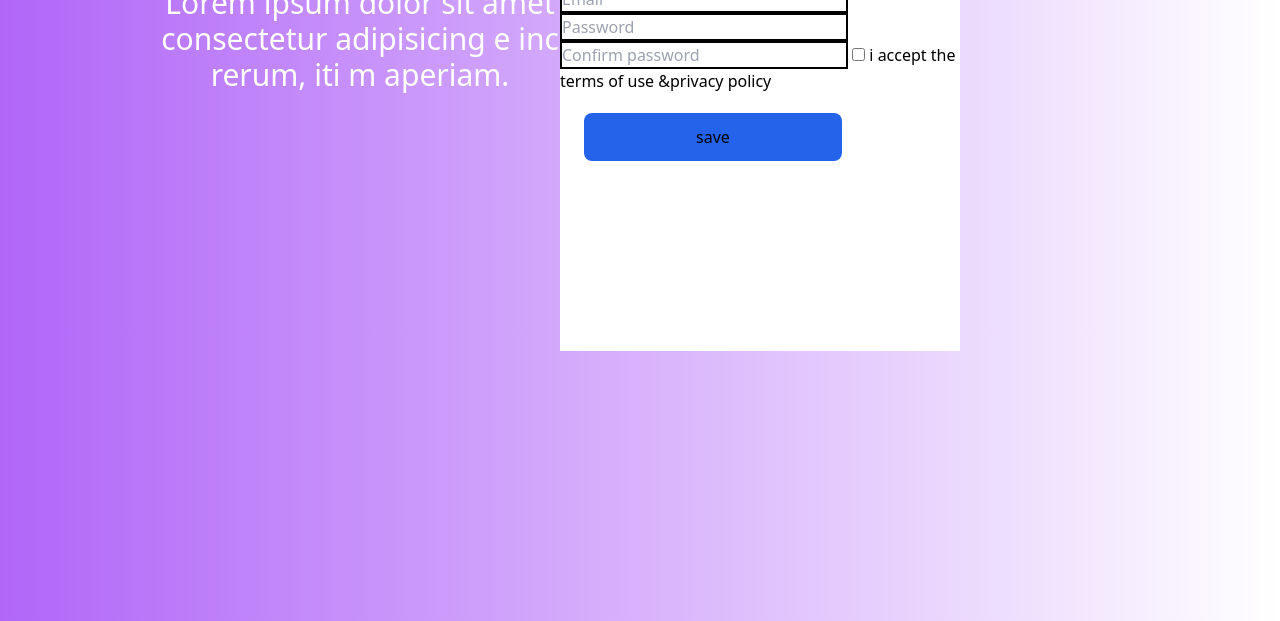
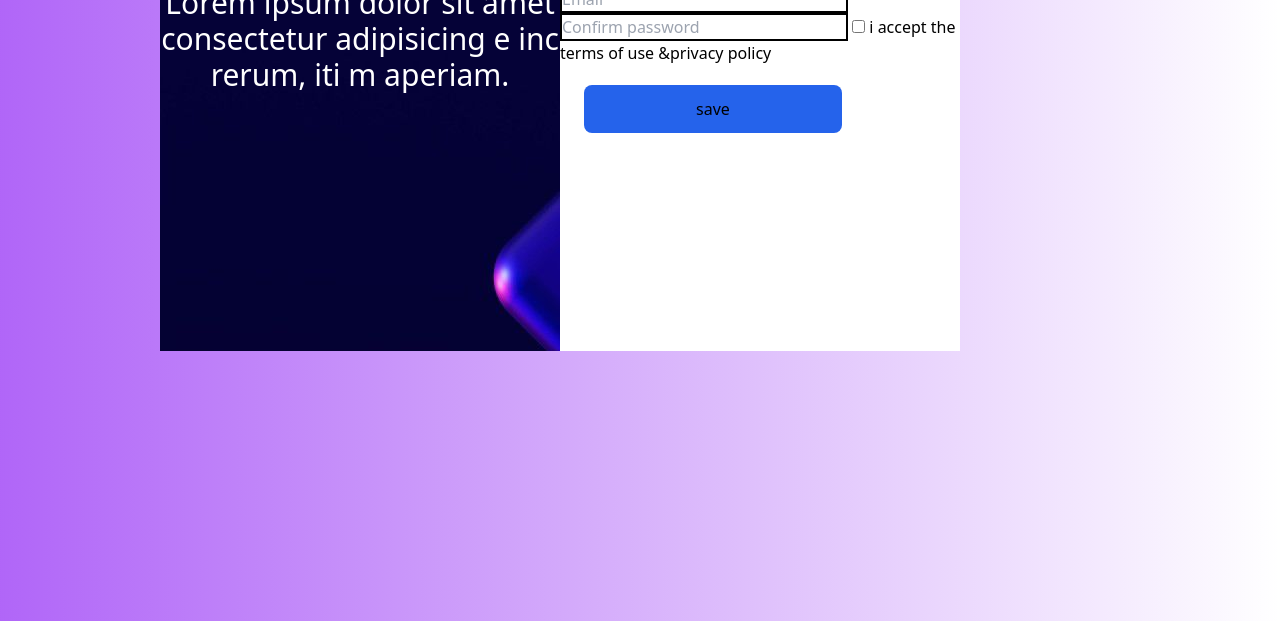
Before and after one commit to NajmaQaran/DAY-FOUR, a plain HTML site: page index.html in a window 1280 px wide. Shown: the part 179-800 px from the top of the page. Drawn offline with nearby package versions, Linux system fonts and the light colour scheme.

Commit message:
change input

```diff
--- a/index.html
+++ b/index.html
@@ -25,7 +25,7 @@
                 <input class="w-36 h-7 border-2 border-black pl-1  rounded-md" type="text" placeholder="First Name">
                 <input class="w-36 h-7 border-4 boder-black pl-1 rounded-md" type="text" placeholder="Last Name">
                 <input class="w-72 h-7 border-2 border-black" type="text" placeholder="Email">
-                <input class="w-72 h-7 border-2 border-black" type="text" placeholder="Password">
+
                 <input class="w-72 h-7 border-2 border-black" type="text" placeholder="Confirm password">
                 <input type="checkbox"> <span class="text-md">i accept <a href="#"> </a>the terms of use &privacy policy </span>
                 <button class="bg-blue-600 px-28 py-3 rounded-lg mt-5 ml-6">save</button>
```
Also changed, not shown: Tailwind.config.js (added), photo.jpg (added).
